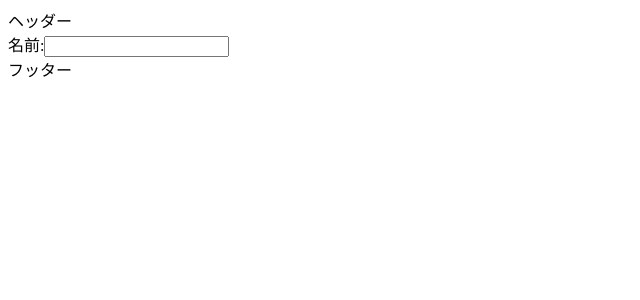
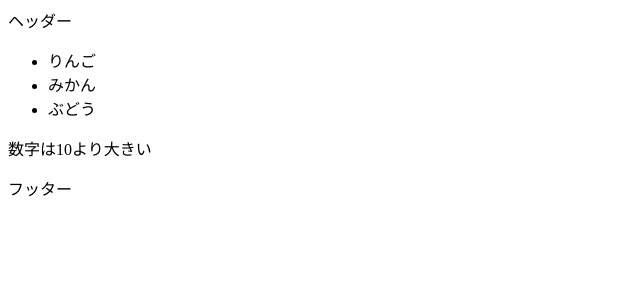
Before and after one commit to kingkazuma7/sousou-dev, a Nuxt app: page / in a window 1280 px wide. Shown: the top 300 px of the page, without its empty margins (0-640 px from the left). Built offline with nearby package versions, Linux system fonts and the light colour scheme.

Commit message:
sec 6まで

```diff
--- a/components/todo/todo.vue
+++ b/components/todo/todo.vue
@@ -1,12 +1,19 @@
 <script setup>
 import { ref } from  "vue";
-const name = ref('');
+const ary = [
+  { id: 1, name: "りんご" },
+  { id: 2, name: "みかん" },
+  { id: 3, name: "ぶどう" }
+]
+const num = 15;
 </script>
 
 <template>
   <div>
-    <label for="name">名前:</label>
-    <input type="text" name="name" id="" v-model="name">
-    {{ name }}
+    <ul>
+      <li :key="aryList.id" v-for="aryList in ary">{{ aryList.name }}</li>
+    </ul>
+    <p v-if="number < 10">数字は10より小さい</p>
+    <p v-else>数字は10より大きい</p>
   </div>
 </template>
```
